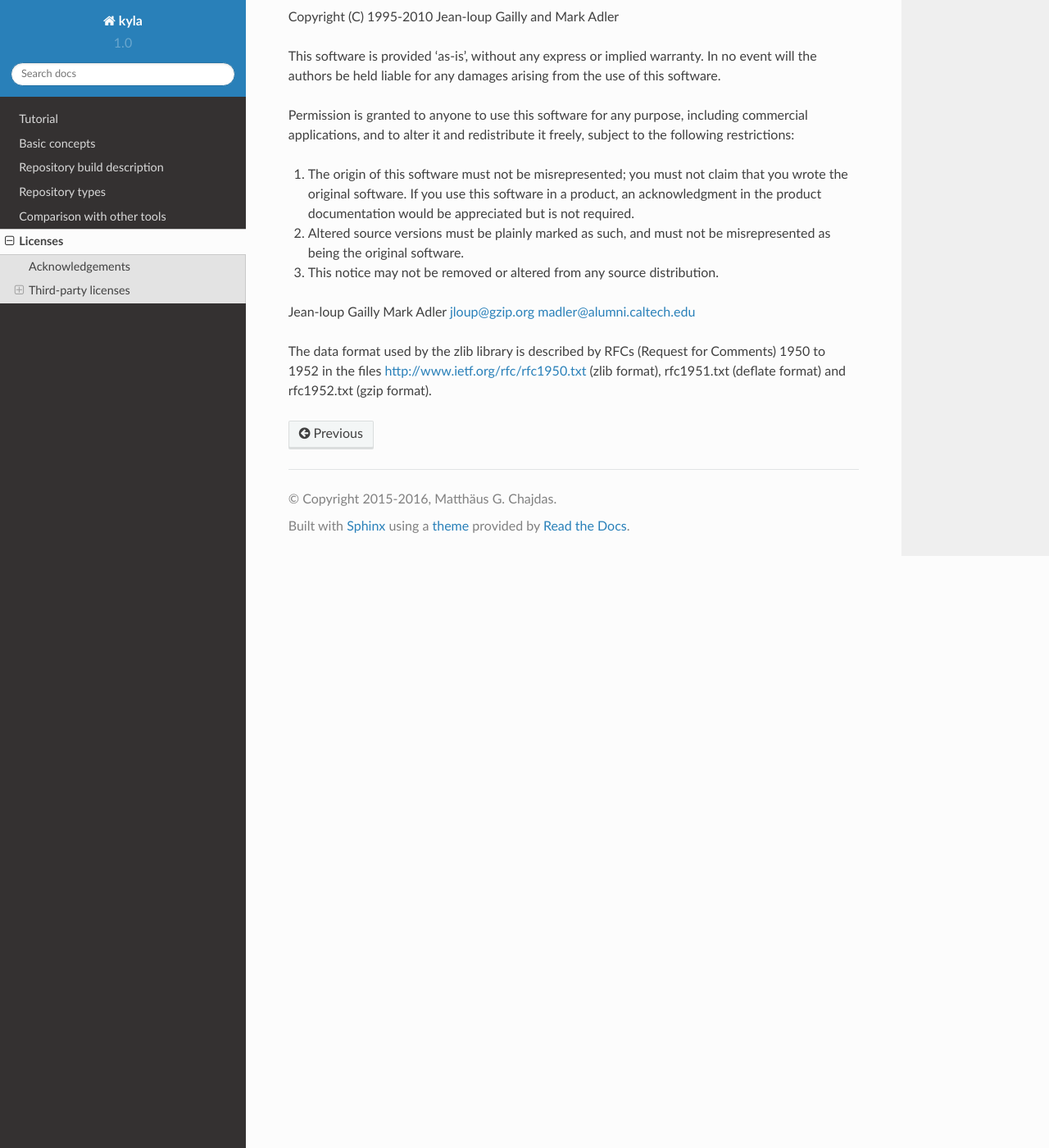
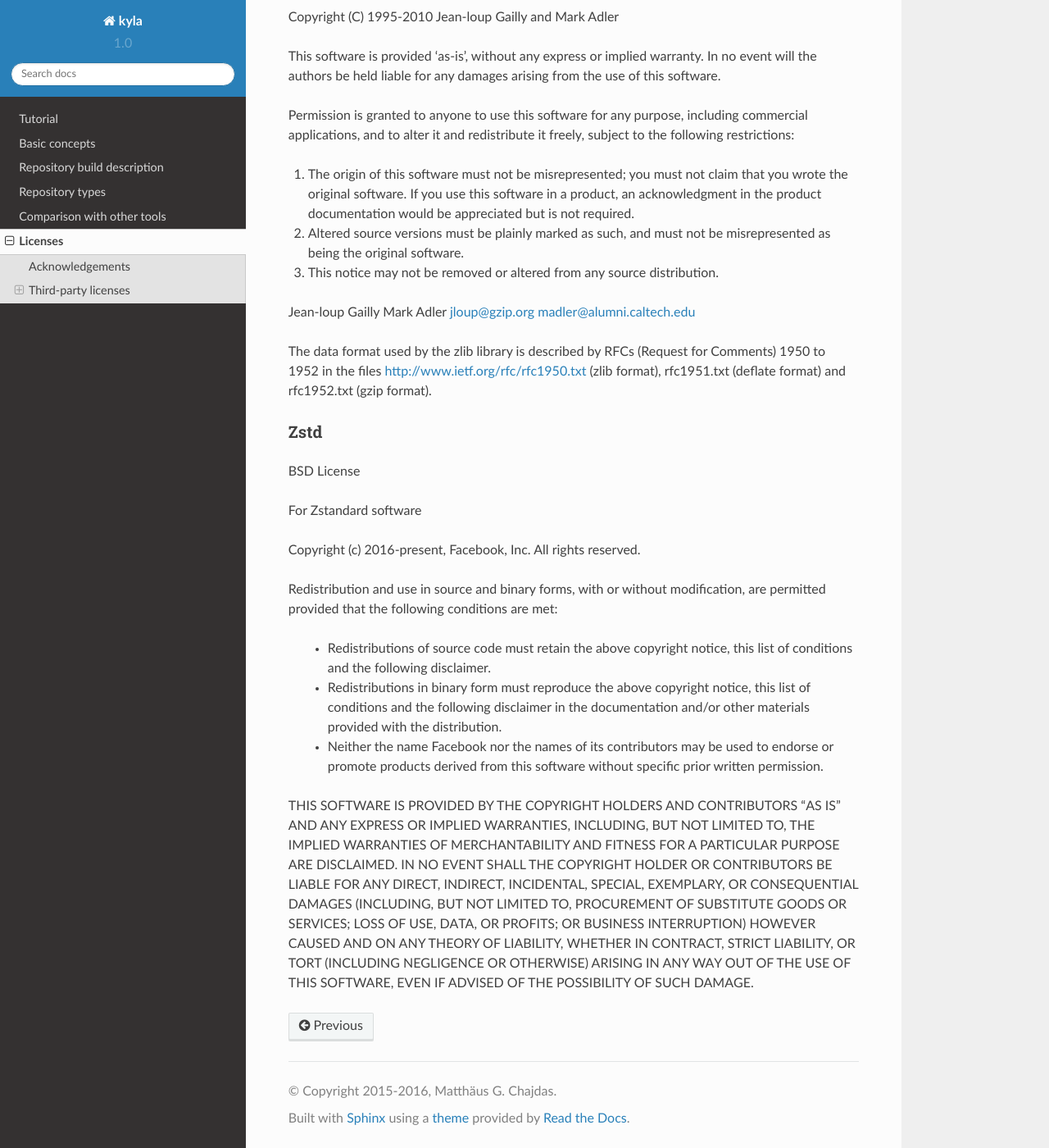
Before and after one commit to Anteru/kyla, a Sphinx documentation site: the page built from doc/source/licenses.rst, in a window 1280 px wide and 1400 px high, scrolled down 5087 px. Shown: the whole window at 82% size. Built offline with Sphinx 7.4.7 and the Read the Docs theme 2.0.0, drawn with Linux system fonts in a browser that asks for light colours.

Commit message:
Add Zstd license to licenses.rst.

```diff
--- a/doc/source/licenses.rst
+++ b/doc/source/licenses.rst
@@ -146,3 +146,22 @@
 jloup@gzip.org          madler@alumni.caltech.edu
 
 The data format used by the zlib library is described by RFCs (Request for Comments) 1950 to 1952 in the files http://www.ietf.org/rfc/rfc1950.txt (zlib format), rfc1951.txt (deflate format) and rfc1952.txt (gzip format).
+
+Zstd
+----
+
+BSD License
+
+For Zstandard software
+
+Copyright (c) 2016-present, Facebook, Inc. All rights reserved.
+
+Redistribution and use in source and binary forms, with or without modification, are permitted provided that the following conditions are met:
+
+ * Redistributions of source code must retain the above copyright notice, this list of conditions and the following disclaimer.
+
+ * Redistributions in binary form must reproduce the above copyright notice, this list of conditions and the following disclaimer in the documentation and/or other materials provided with the distribution.
+
+ * Neither the name Facebook nor the names of its contributors may be used to endorse or promote products derived from this software without specific prior written permission.
+
+THIS SOFTWARE IS PROVIDED BY THE COPYRIGHT HOLDERS AND CONTRIBUTORS "AS IS" AND ANY EXPRESS OR IMPLIED WARRANTIES, INCLUDING, BUT NOT LIMITED TO, THE IMPLIED WARRANTIES OF MERCHANTABILITY AND FITNESS FOR A PARTICULAR PURPOSE ARE DISCLAIMED. IN NO EVENT SHALL THE COPYRIGHT HOLDER OR CONTRIBUTORS BE LIABLE FOR ANY DIRECT, INDIRECT, INCIDENTAL, SPECIAL, EXEMPLARY, OR CONSEQUENTIAL DAMAGES (INCLUDING, BUT NOT LIMITED TO, PROCUREMENT OF SUBSTITUTE GOODS OR SERVICES; LOSS OF USE, DATA, OR PROFITS; OR BUSINESS INTERRUPTION) HOWEVER CAUSED AND ON ANY THEORY OF LIABILITY, WHETHER IN CONTRACT, STRICT LIABILITY, OR TORT (INCLUDING NEGLIGENCE OR OTHERWISE) ARISING IN ANY WAY OUT OF THE USE OF THIS SOFTWARE, EVEN IF ADVISED OF THE POSSIBILITY OF SUCH DAMAGE.
```
